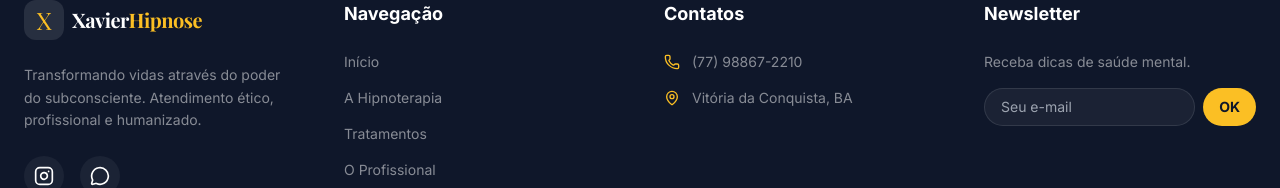
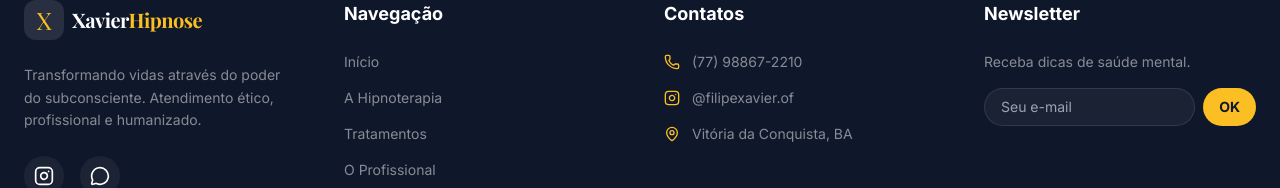
Before and after one commit to jairosouza67/XavierHipnose, a React (Vite) app: page / in a window 1280 px wide. Shown: the part 9192-9380 px from the top of the page. Built offline with nearby package versions, Linux system fonts and the light colour scheme; a web font is replaced by a local one.

Commit message:
Whats clicável

```diff
--- a/src/components/layout/Footer.tsx
+++ b/src/components/layout/Footer.tsx
@@ -43,7 +43,15 @@
                     <ul className="space-y-4 text-white/50 text-sm">
                         <li className="flex items-center gap-3">
                             <Phone size={16} className="text-secondary" />
-                            <span>(77) 98867-2210</span>
+                            <a href="https://wa.me/5577988672210" target="_blank" rel="noopener noreferrer" className="hover:text-secondary transition-colors">
+                                (77) 98867-2210
+                            </a>
+                        </li>
+                        <li className="flex items-center gap-3">
+                            <Instagram size={16} className="text-secondary" />
+                            <a href="https://www.instagram.com/filipexavier.of?igsh=c3QzZ3p6YTUxMjM3&utm_source=qr" target="_blank" rel="noopener noreferrer" className="hover:text-secondary transition-colors">
+                                @filipexavier.of
+                            </a>
                         </li>
                         <li className="flex items-center gap-3">
                             <MapPin size={16} className="text-secondary" />
```
